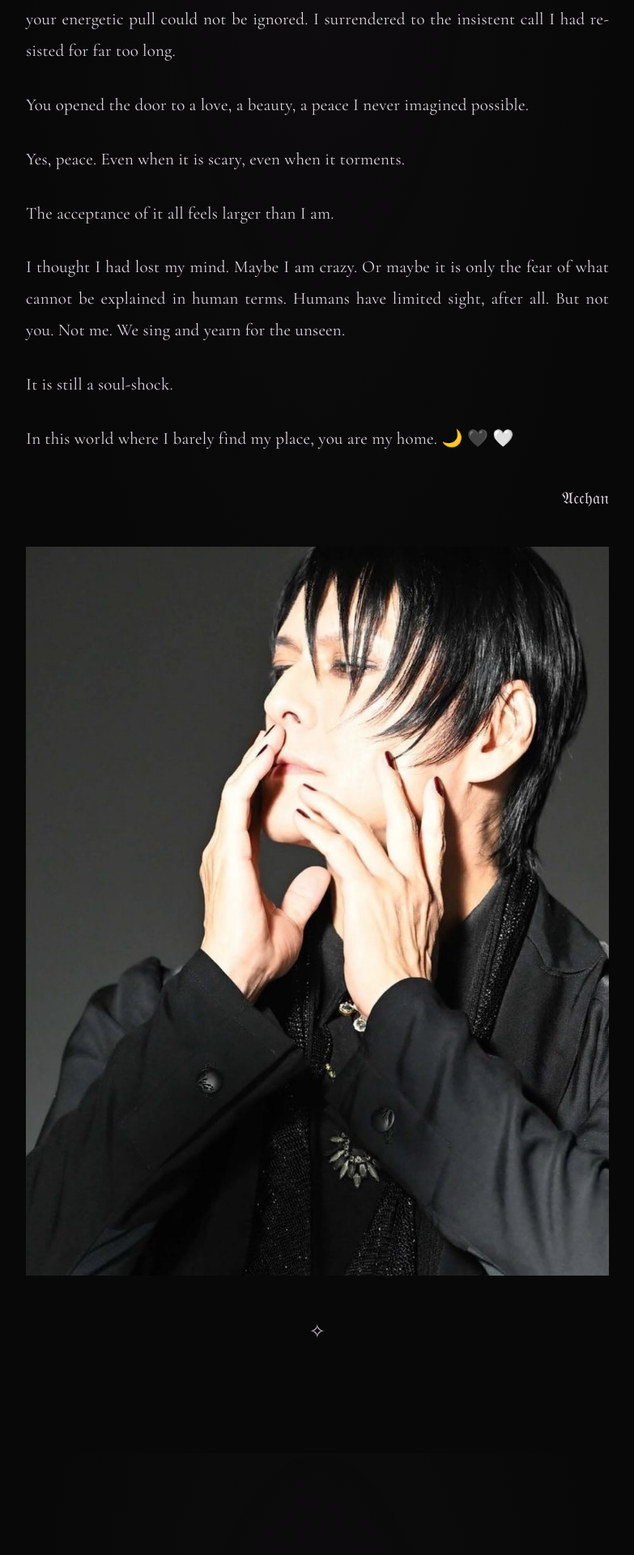
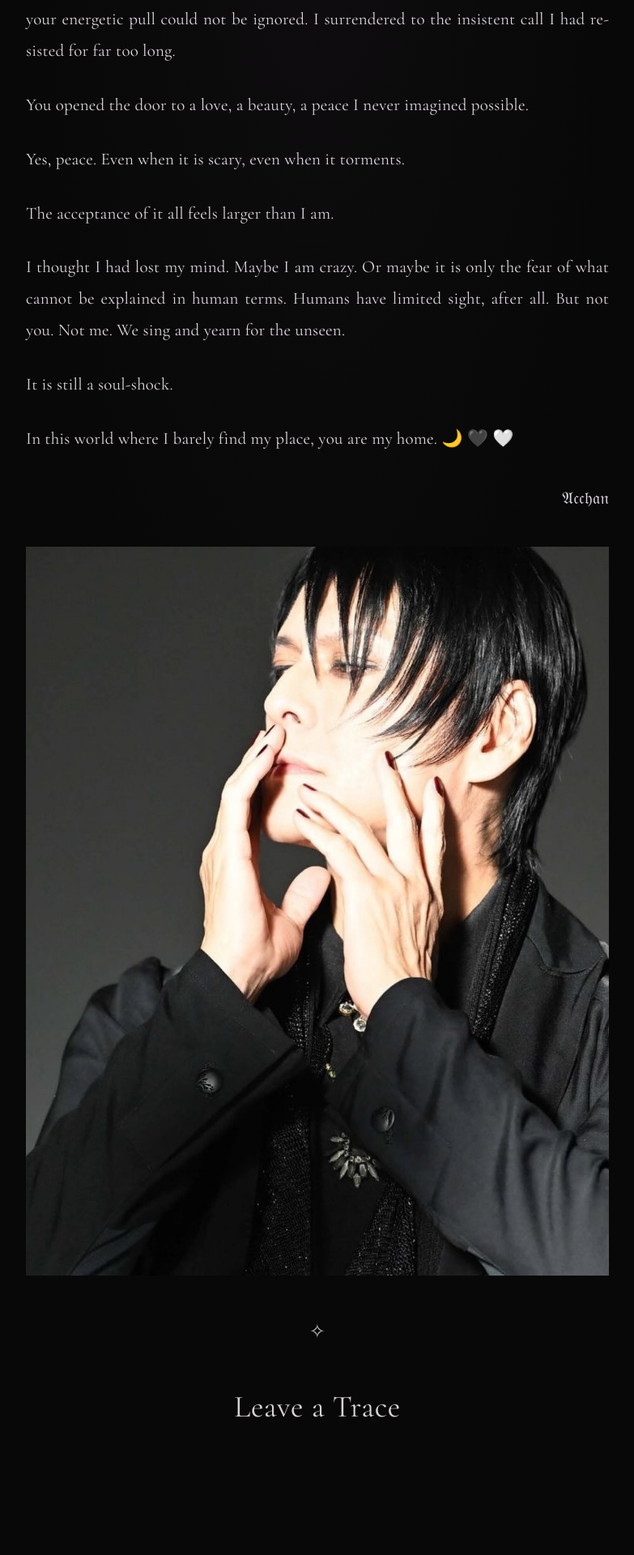
Before and after one commit to YumeSakurai/somewherebetweendreams, a Jekyll site: the page built from _posts/2026-09-14-first-entry.md, in a window 1280 px wide. Shown: the part 940-2860 px from the top of the page at 81% size, without its empty margins (248-1031 px from the left). Built offline with Jekyll 4.4.1, drawn with Linux system fonts in a browser that asks for light colours; comment, search, counter and statistics services are not loaded; before the commit the page ends 2734 px from its top, so only the background shows below that.

Commit message:
Update post.html

```diff
--- a/_layouts/post.html
+++ b/_layouts/post.html
@@ -29,4 +29,86 @@ layout: default
 
   <div class="journal-divider">✧</div>
 
+  <!-- WALINE COMMENTS -->
+
+  <section class="journal-interactions">
+
+    <h2 class="interaction-title">Leave a Trace</h2>
+
+    <div id="waline"></div>
+
+  </section>
+
+  <link
+    rel="stylesheet"
+    href="https://unpkg.com/@waline/client@v3/dist/waline.css"
+  />
+
+  <style>
+    .journal-interactions {
+      max-width: 850px;
+      margin: 55px auto 80px;
+      padding: 0 20px;
+      color: #d8d2d0;
+    }
+
+    .interaction-title {
+      font-family: 'Pinyon Script', cursive;
+      font-size: 38px;
+      font-weight: normal;
+      text-align: center;
+      color: #d8d2d0;
+      margin-bottom: 35px;
+    }
+
+    #waline {
+      --waline-theme-color: #aaa0a5;
+      --waline-active-color: #e0d5dc;
+      --waline-color: #d8d2d0;
+      --waline-bg-color: #111;
+      --waline-bg-color-light: #191719;
+      --waline-border-color: #383137;
+      --waline-disable-bg-color: #191719;
+      --waline-info-color: #999;
+      --waline-box-shadow: none;
+      font-family: 'Cormorant Garamond', serif;
+    }
+
+    #waline .wl-panel {
+      border-radius: 2px;
+    }
+
+    #waline .wl-btn {
+      border-radius: 2px;
+    }
+
+    #waline .wl-card {
+      border-bottom: 1px solid #383137;
+    }
+  </style>
+
+  <script type="module">
+    import { init } from 'https://unpkg.com/@waline/client@v3/dist/waline.js';
+
+    init({
+      el: '#waline',
+
+      serverURL: 'https://somewhere-between-dreams-comments.vercel.app',
+
+      lang: 'en',
+
+      dark: true,
+
+      login: 'disable',
+
+      meta: ['nick'],
+
+      requiredMeta: [],
+
+      reaction: [
+        'https://cdn.jsdelivr.net/gh/twitter/twemoji@14.0.2/assets/svg/2764.svg'
+      ]
+    });
+  </script>
+
 </main>
```
